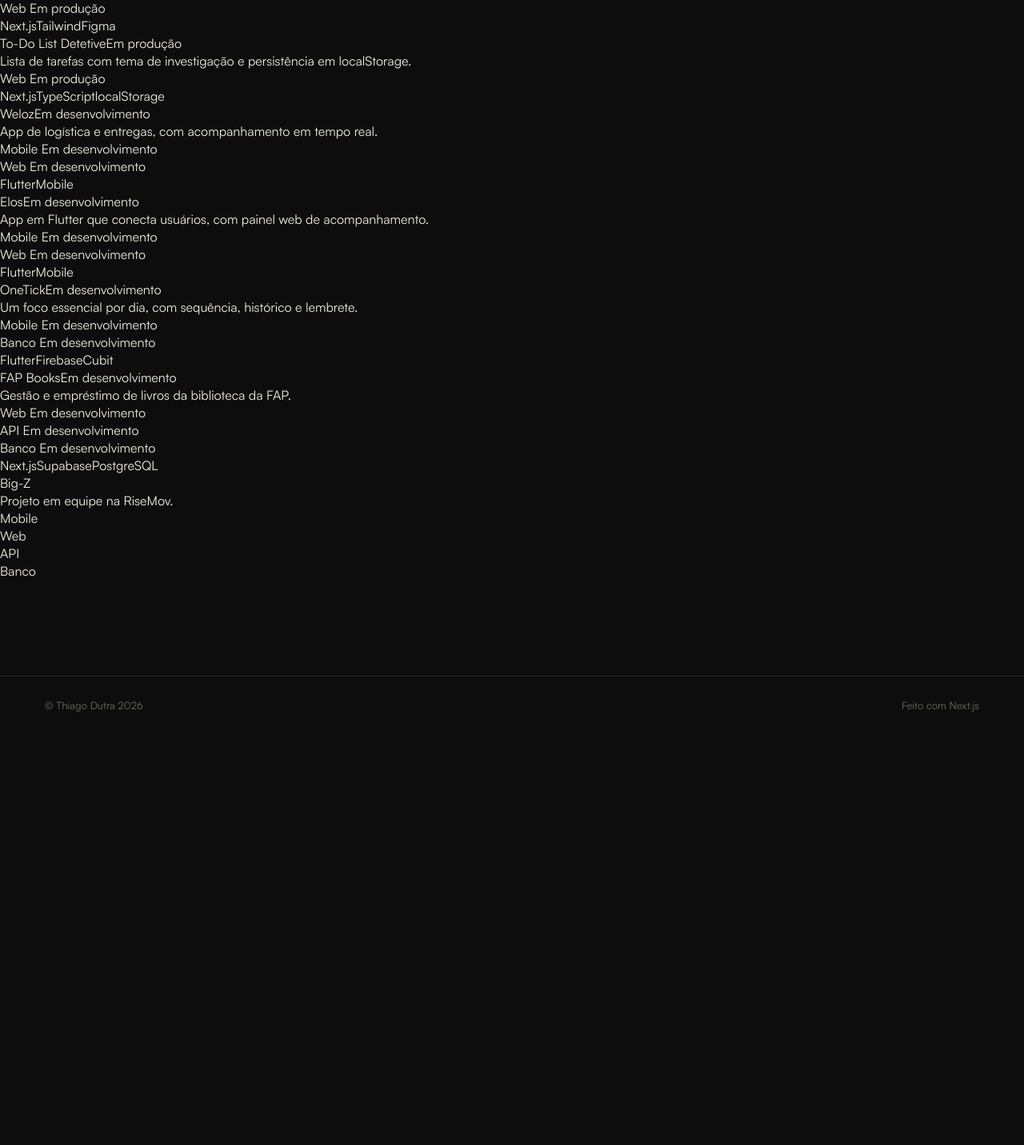
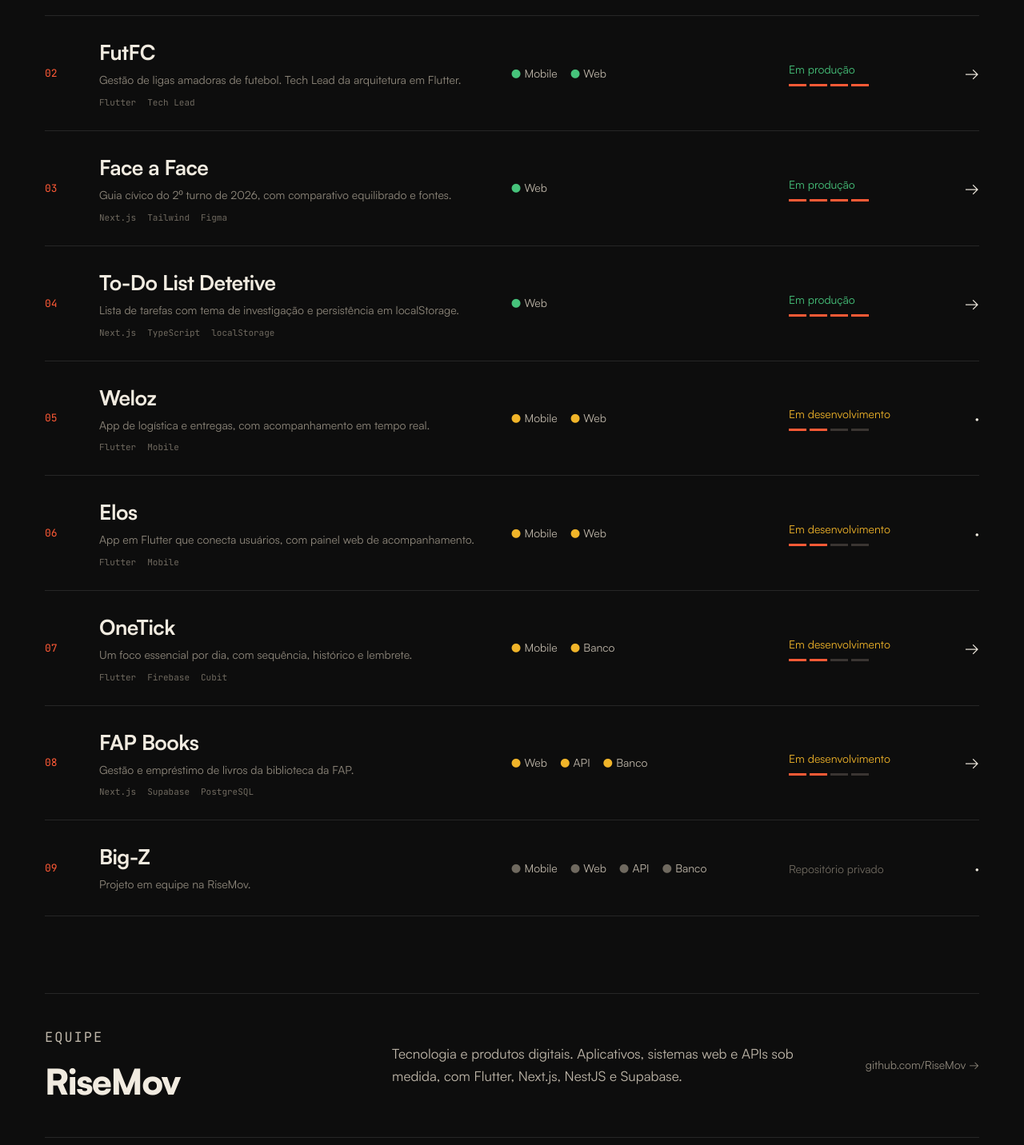
Before and after one commit to dutrathiagodev/portifolio, a Next.js app: page /projetos in a window 1280 px wide. Shown: the part 578-2010 px from the top of the page at 80% size. Before the commit the page ends 1497 px from the top, so only its background shows below. Built offline with nearby package versions, Linux system fonts and the light colour scheme.

Commit message:
feat: refaz a página de projetos em lista, com equipe RiseMov, e ajusta o cabeçalho das páginas

```diff
--- a/src/components/sections/about/about.tsx
+++ b/src/components/sections/about/about.tsx
@@ -6,7 +6,7 @@ export function About() {
     aboutContent;
 
   return (
-    <main className="page">
+    <main className="page shell">
       <PageHeading {...heading} />
 
       {paragraphs.map((text) => (
--- a/src/components/sections/contact/contact.tsx
+++ b/src/components/sections/contact/contact.tsx
@@ -6,7 +6,7 @@ export function Contact() {
   const { label, title, copyright } = contactContent;
 
   return (
-    <main className="page">
+    <main className="page shell">
       <div className="contact-card">
         <div className="contact-hero">
           <div className="contact-intro">
--- a/src/components/sections/experience/experience.tsx
+++ b/src/components/sections/experience/experience.tsx
@@ -6,7 +6,7 @@ export function Experience() {
   const { heading, items } = experienceContent;
 
   return (
-    <main className="page">
+    <main className="page shell">
       <PageHeading {...heading} />
 
       <ul className="timeline">
--- a/src/components/sections/projects/projects.tsx
+++ b/src/components/sections/projects/projects.tsx
@@ -1,73 +1,48 @@
-import Image from "next/image";
 import { PageHeading } from "@/components/ui/page-heading";
+import { ProjectRow } from "@/components/ui/project-row";
+import { Reveal } from "@/components/ui/reveal";
 import { projectsContent } from "@/content/projetos";
 
 export function Projects() {
-  const { heading, projects, statusLabels } = projectsContent;
+  const { heading, projects, statusLabels, privateLabel, team } =
+    projectsContent;
 
   return (
-    <main className="page">
+    <main className="page shell">
       <PageHeading {...heading} tightDivider />
 
-      <ul className="project-list">
-        {projects.map((project) => (
-          <li key={project.name} className="project-card">
-            <div className={`project-icon ${project.tone}`}>
-              {project.image ? (
-                <Image
-                  src={project.image}
-                  alt={project.imageAlt ?? project.name}
-                  width={44}
-                  height={44}
-                />
-              ) : (
-                <span aria-hidden="true">{project.initials}</span>
-              )}
-            </div>
-
-            <div className="project-info">
-              <h3>
-                {project.href ? (
-                  <a
-                    href={project.href}
-                    target="_blank"
-                    rel="noopener noreferrer"
-                  >
-                    {project.name}
-                  </a>
-                ) : (
-                  project.name
-                )}
-                {project.status && (
-                  <span className={`status-badge status-${project.status}`}>
-                    {statusLabels[project.status]}
-                  </span>
-                )}
-              </h3>
-              <p>{project.description}</p>
-
-              {project.layers && (
-                <ul className="project-layers" aria-label="Camadas do projeto">
-                  {project.layers.map((layer) => (
-                    <li
-                      key={layer.kind}
-                      className={`layer status-${layer.status}`}
-                    >
-                      {layer.kind} <span>{statusLabels[layer.status]}</span>
-                    </li>
-                  ))}
-                </ul>
-              )}
-            </div>
-
-            <div className="project-tags">
-              {project.tags.map((tag) => (
-                <span key={tag}>{tag}</span>
-              ))}
-            </div>
-          </li>
+      <ul className="rows" style={{ marginTop: 0, borderTop: "none" }}>
+        {projects.map((project, index) => (
+          <ProjectRow
+            key={project.name}
+            index={index + 1}
+            project={project}
+            statusLabels={statusLabels}
+            privateLabel={privateLabel}
+            showDetails
+          />
         ))}
       </ul>
+
+      <Reveal>
+        <section className="team">
+          <div>
+            <p className="section-label" style={{ marginBottom: 0 }}>
+              {team.label}
+            </p>
+            <h2>{team.name}</h2>
+          </div>
+          <p>{team.description}</p>
+          <a
+            className="link-quiet"
+            href={team.href}
+            target="_blank"
+            rel="noopener noreferrer"
+          >
+            {team.linkLabel}
+          </a>
+        </section>
+      </Reveal>
     </main>
   );
 }
--- a/src/components/sections/skills/skills.tsx
+++ b/src/components/sections/skills/skills.tsx
@@ -6,7 +6,7 @@ export function Skills() {
   const { heading, groups } = skillsContent;
 
   return (
-    <main className="page">
+    <main className="page shell">
       <PageHeading {...heading} />
 
       <div className="skills-grid">
--- a/src/components/ui/page-heading.tsx
+++ b/src/components/ui/page-heading.tsx
@@ -3,12 +3,19 @@ import { cn } from "@/lib/utils";
 
 type PageHeadingProps = PageHeadingContent & { tightDivider?: boolean };
 
-export function PageHeading({ label, title, lead, tightDivider }: PageHeadingProps) {
+export function PageHeading({
+  label,
+  title,
+  lead,
+  tightDivider,
+}: PageHeadingProps) {
   return (
     <>
-      <p className="section-label">{label}</p>
-      <h1>{title}</h1>
-      {lead && <p className="lead">{lead}</p>}
+      <header className="page-head">
+        <p className="section-label">{label}</p>
+        <h1>{title}</h1>
+        {lead && <p className="lead">{lead}</p>}
+      </header>
       <div className={cn("divider", tightDivider && "divider-tight")} />
     </>
   );
```
